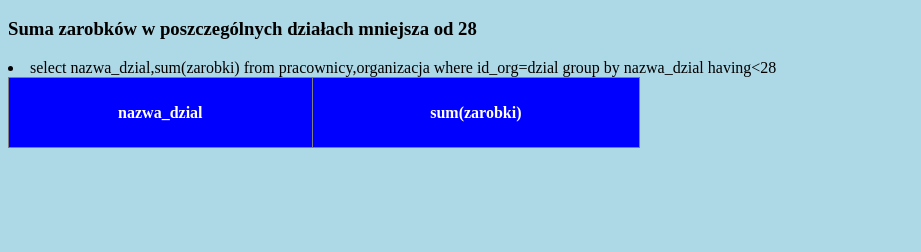
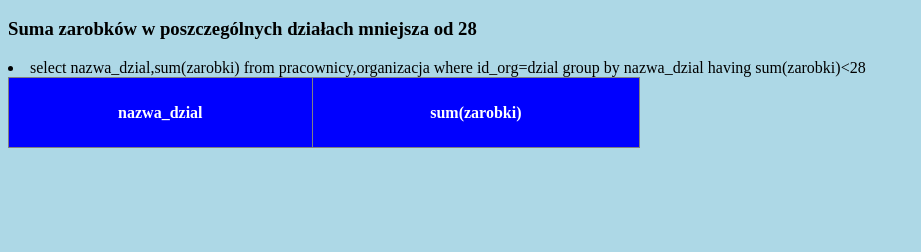
Before and after one commit to OlgaSzulc02/php, a PHP site: page /funkcje_agregujace.php in a window 1280 px wide. Shown: the part 548-800 px from the top of the page, without its empty margins (0-921 px from the left). Run offline with PHP 8.4, Linux system fonts and the light colour scheme; data that the repository does not hold is empty.

Commit message:
Update funkcje_agregujace.php

```diff
--- a/funkcje_agregujace.php
+++ b/funkcje_agregujace.php
@@ -59,7 +59,7 @@ while($row=mysqli_fetch_assoc($result)){
   echo("</tr>"); }
 echo('</table>');
 
-    $sql ="select nazwa_dzial,sum(zarobki) from pracownicy,organizacja where id_org=dzial group by nazwa_dzial having<28";
+    $sql ="select nazwa_dzial,sum(zarobki) from pracownicy,organizacja where id_org=dzial group by nazwa_dzial having sum(zarobki)<28";
 echo("<h3>Suma zarobków w poszczególnych działach mniejsza od 28 </h3>");
        echo("<li>".$sql);
 $result = mysqli_query($conn, $sql);
```
